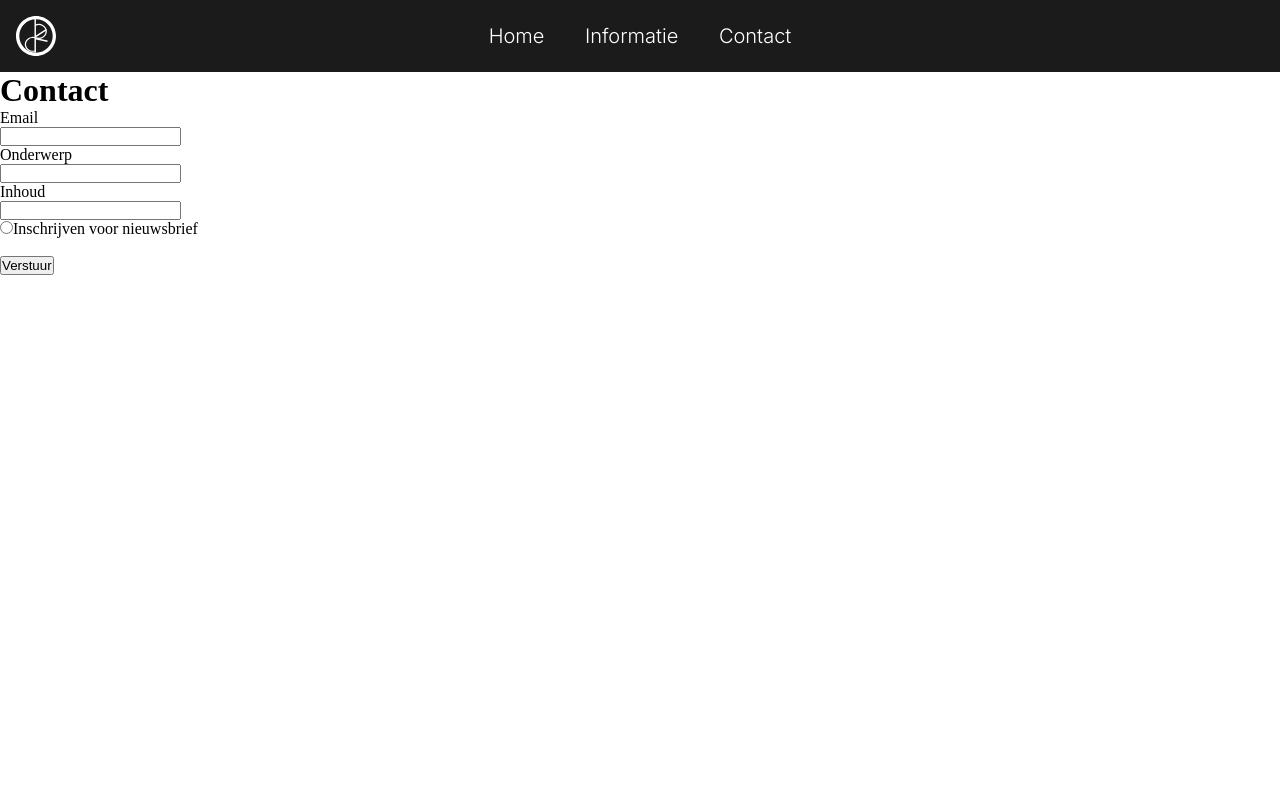
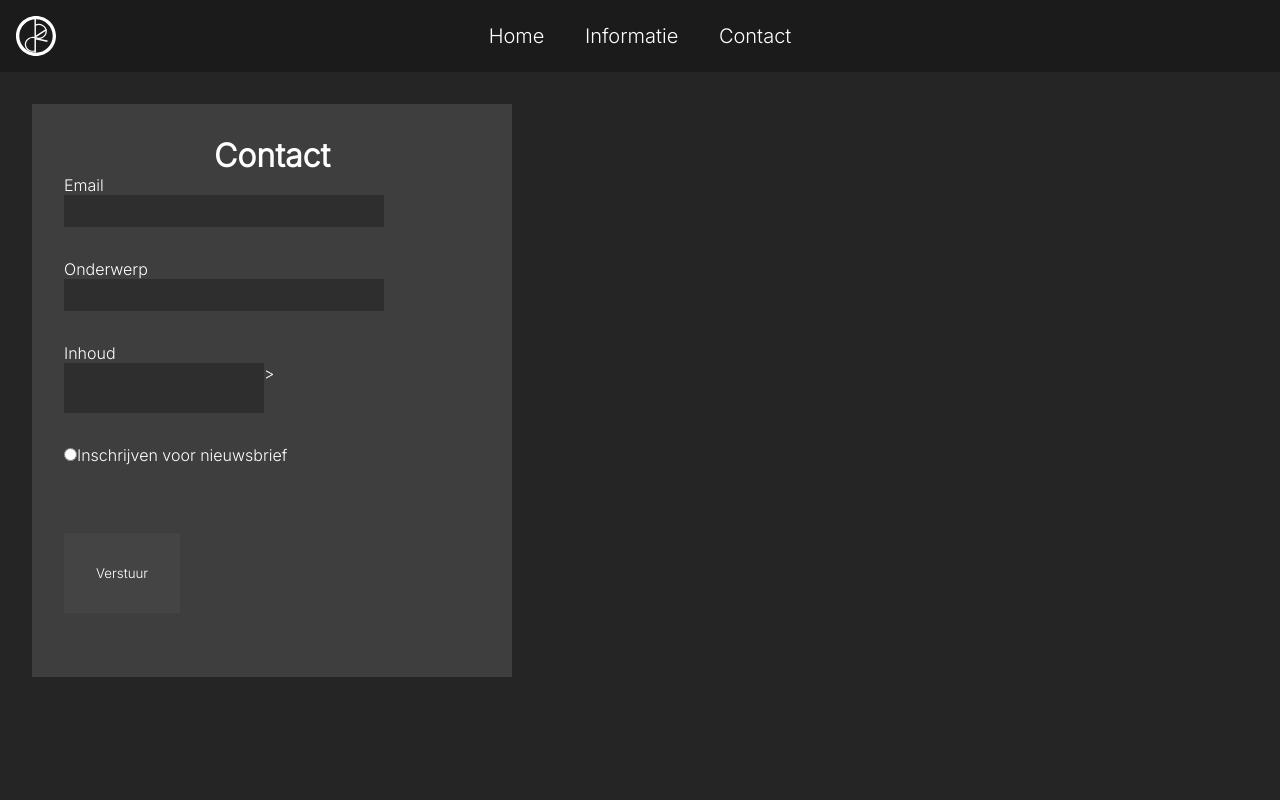
Before and after one commit to TBJ-D/pro-prak4, a PHP site: page /contact.php in a window 1280 px wide. Run offline with PHP 8.4, Linux system fonts and the light colour scheme; style sheets or scripts are compiled from the project's sources.

Commit message:
form styling

```diff
--- a/contact.php
+++ b/contact.php
@@ -1,19 +1,30 @@
+<head>
+    <link rel="stylesheet" href="/scss/contact.scss">
+</head>
 <body>
     <?php
     include_once("header.php");
     ?>
-    <h1>Contact</h1>
+
+<div class="flex">
+     <div class="form-content">
+
+
     <form action="">
+
+       <h1>Contact</h1>
         <label for="email">Email</label><br>
-        <input type="text"><br>
+        <input type="text" id=email><br>
         <label for="onderwerp">Onderwerp</label><br>
-        <input type="text"><br>
+        <input type="text" id="onderwerp"><br>
         <label for="inhoud">Inhoud</label><br>
-        <input type="text"><br>
+        <input type="text" id="inhoud" style="height: 50px; width: 200px; padding: 10px;">><br>
 
-        <input type="radio">Inschrijven voor nieuwsbrief
+        <input type="radio" id="radio">Inschrijven voor nieuwsbrief<br>
         <br><br>
-        <input type="submit" value="Verstuur">
+        <input type="submit" value="Verstuur" id="submit">
     </form>
+</div>
+</div>
 
 </body>
--- a/scss/contact.scss
+++ b/scss/contact.scss
@@ -0,0 +1,72 @@
+body {
+    background-color: #252525;
+}
+
+.flex {
+    display: flex;
+}
+
+.form-content {
+
+    font-family: 'Inter';
+
+    background-color: #3E3E3E;
+    margin: 2rem;
+    color: white;
+
+
+
+    padding: 2rem;
+    width: 30rem;
+    height: fit-content;
+
+
+}
+
+form {
+
+    >h1 {
+
+        font-style: normal;
+        font-weight: 600;
+        text-align: center;
+    }
+
+    >label {
+        // margin-top: 3rem;
+        // background-color: red;
+    }
+
+    >input {
+        background-color: #2E2E2E;
+        border-style: none;
+        margin-bottom: 2rem;
+        color: white;
+    }
+
+    #email,
+    #onderwerp {
+        width: 20rem;
+        height: 2rem;
+    }
+
+    #submit {
+        background-color: red;
+        padding: 2rem;
+        background-color: #444444;
+        color: white;
+        font-family: 'Inter';
+    }
+
+   #inhoud {
+    height: 20rem;
+    width: 20rem;
+    text-align: left;
+    vertical-align: top;
+   }
+
+
+
+
+    align-items: center;
+}
```
